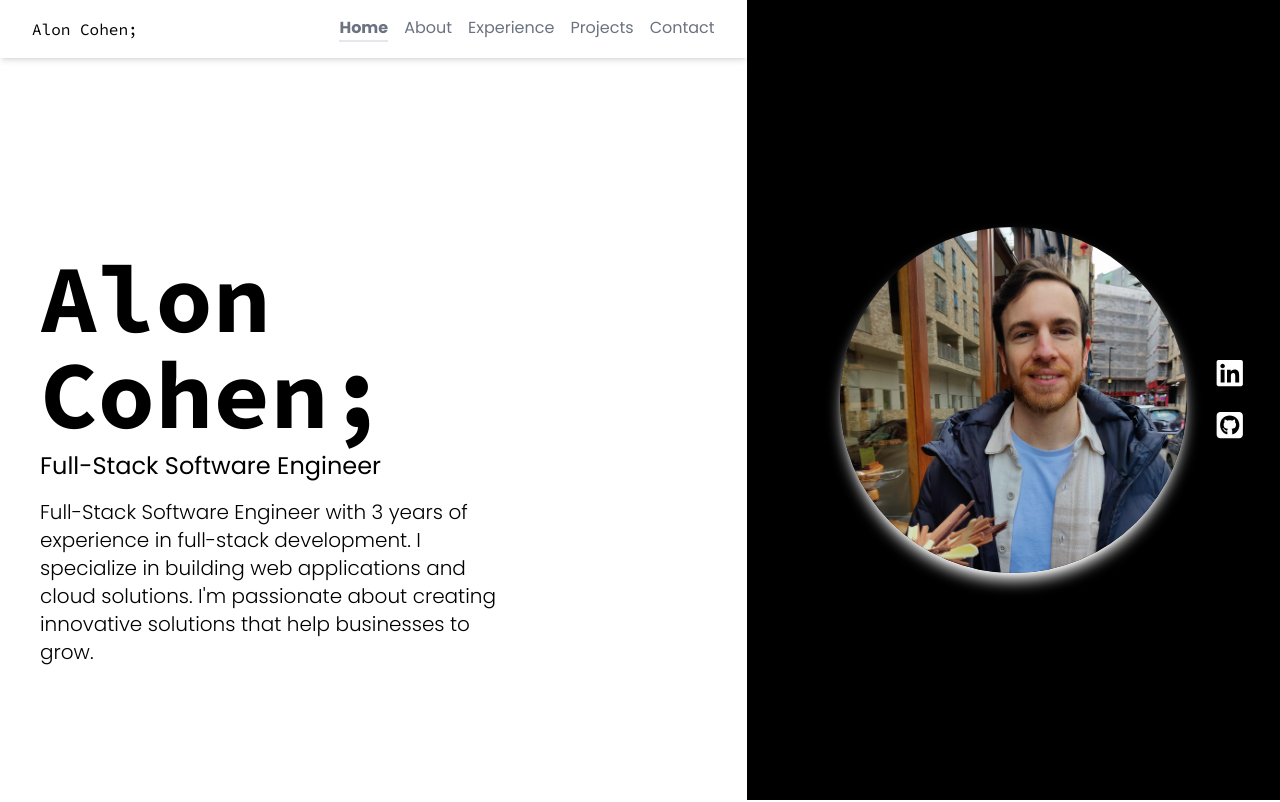
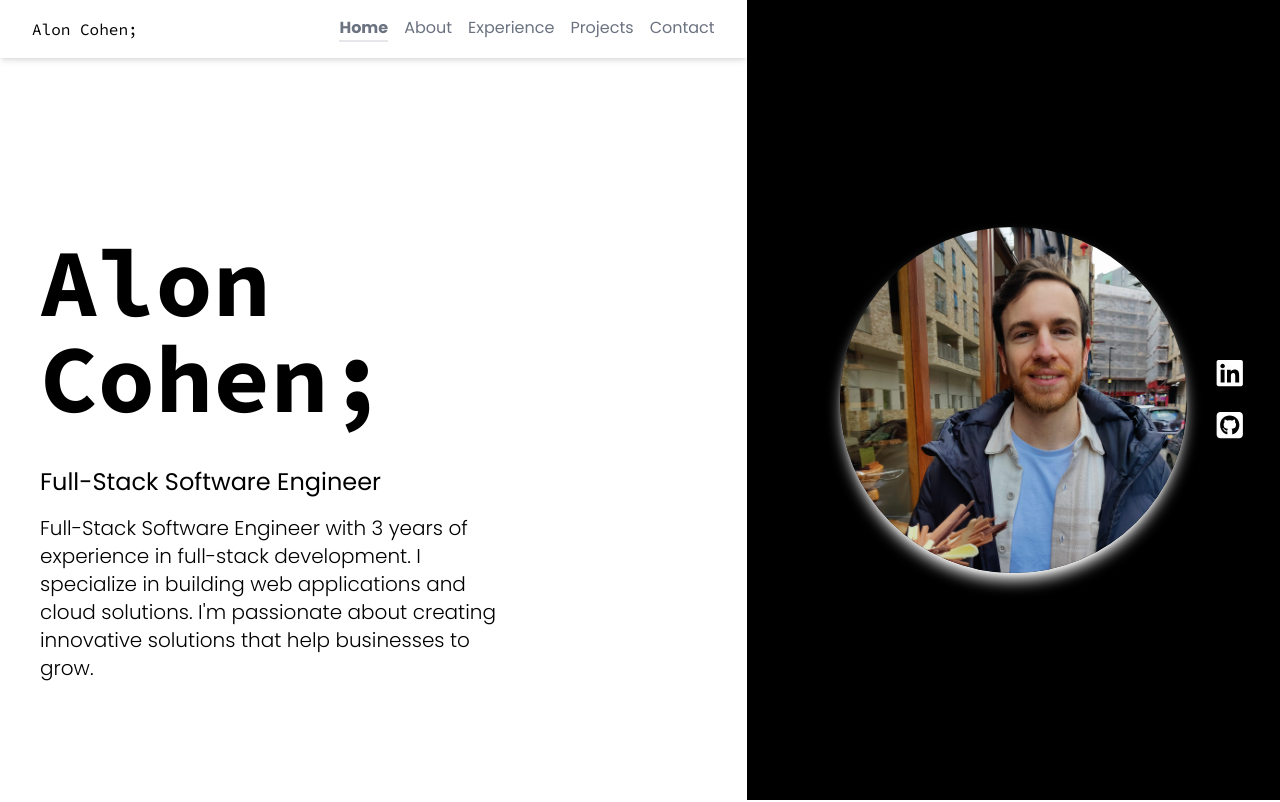
Before and after one commit to Alon2904/portfolio-website, a Next.js app: page / in a window 1280 px wide. Shown: the top 802 px of the page. Built offline with nearby package versions, Linux system fonts and the light colour scheme.

Commit message:
Refactor About and Hero components to update font size and margin

```diff
--- a/components/About.tsx
+++ b/components/About.tsx
@@ -19,7 +19,7 @@ const About = () => {
     >
       <div className="flex flex-row justify-between w-full">
         <h1
-          className={`text-4xl md:text-6xl font-bold mb-2 ${sourceCode.className}`}
+          className={`text-4xl md:text-6xl font-bold mb-6 ${sourceCode.className}`}
         >
           About Me.
         </h1>
--- a/components/Hero.tsx
+++ b/components/Hero.tsx
@@ -15,7 +15,7 @@ const Hero = () => {
       id="home"
     >
       <h1
-        className={`text-5xl md:text-8xl font-bold mb-2 z-30 ${sourceCode.className}`}
+        className={`text-5xl md:text-8xl font-bold mb-10 z-30 ${sourceCode.className}`}
       >
         <ReactTyped
           strings={[heroText.title]} // Ensure heroText.title is a string or an array of strings
```
